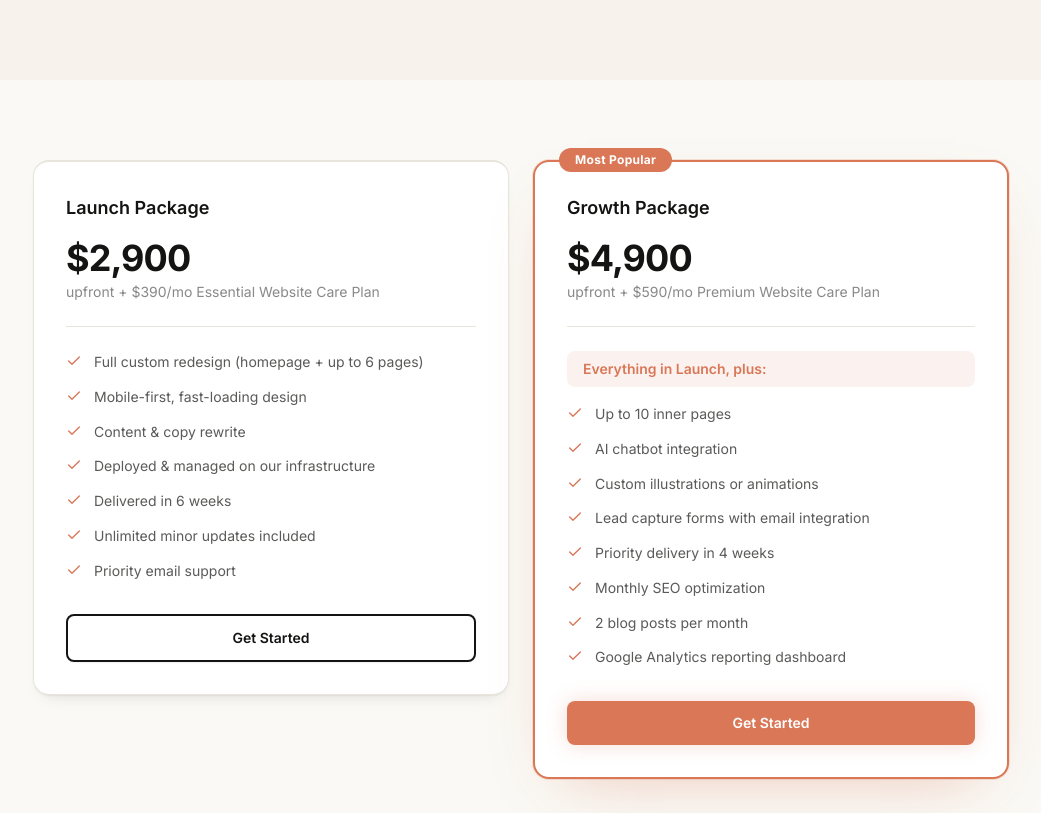
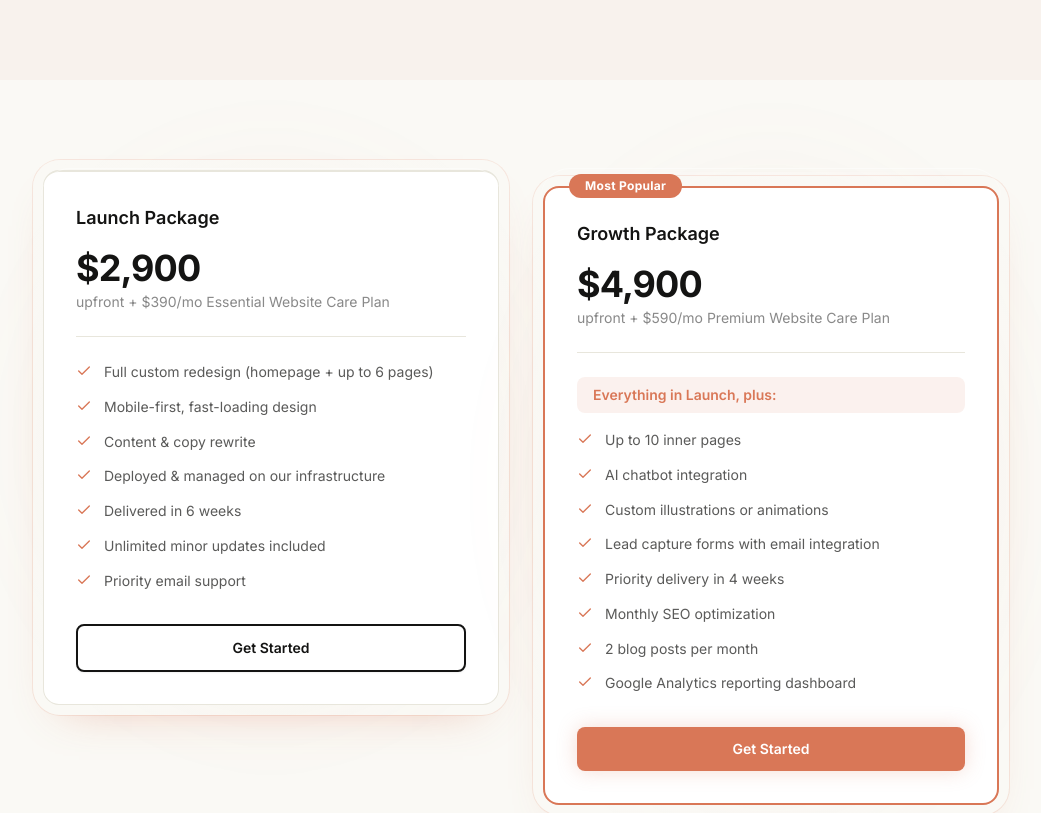
Before and after one commit to Revauri/revauri-sites, a Next.js app in the folder revauri-site/: page /pricing in a window 1280 px wide. Shown: the part 400-1213 px from the top of the page, without its empty margins (119-1160 px from the left). Built offline with nearby package versions, Linux system fonts and the light colour scheme.

Commit message:
Add BlendedDemoFrame wrapper to hero mockup, portfolio cards, pricing cards, and about headshot

```diff
--- a/revauri-site/app/about/page.tsx
+++ b/revauri-site/app/about/page.tsx
@@ -3,6 +3,7 @@ import Link from "next/link";
 import { ArrowRight, Zap, Shield, Code, Users, Palette, BarChart3 } from "lucide-react";
 import { PageHero, GradientText } from "@/components/page-hero";
 import { FadeInWhenVisible, StaggerChildren } from "@/components/motion-wrappers";
+import BlendedDemoFrame from "@/components/blended-demo-frame";
 
 export const metadata: Metadata = {
   title: "About — Revauri",
@@ -67,19 +68,15 @@ export default function AboutPage() {
         <div className="mx-auto max-w-5xl px-6">
           <div className="grid grid-cols-1 items-center gap-12 lg:grid-cols-[auto_1fr] lg:gap-16">
             <FadeInWhenVisible direction="left">
-              <div className="relative mx-auto lg:mx-0">
-                <div
-                  className="absolute -inset-4 rounded-2xl bg-brand-orange/10 blur-2xl"
-                  aria-hidden="true"
-                />
+              <BlendedDemoFrame className="mx-auto w-fit lg:mx-0">
                 <img
                   src="/joseph-headshot.jpg"
                   alt="Joseph Silvagnoli, founder of Revauri"
                   width={224}
                   height={224}
-                  className="relative h-56 w-56 rounded-2xl object-cover object-top ring-1 ring-brand-mid-gray/20 shadow-[var(--shadow-xl)]"
+                  className="h-56 w-56 rounded-2xl object-cover object-top"
                 />
-              </div>
+              </BlendedDemoFrame>
             </FadeInWhenVisible>
 
             <div>
--- a/revauri-site/app/portfolio/page.tsx
+++ b/revauri-site/app/portfolio/page.tsx
@@ -3,6 +3,7 @@ import Link from "next/link";
 import { ArrowRight, ExternalLink } from "lucide-react";
 import { PageHero, GradientText } from "@/components/page-hero";
 import { FadeInWhenVisible, StaggerChildren } from "@/components/motion-wrappers";
+import BlendedDemoFrame from "@/components/blended-demo-frame";
 
 export const metadata: Metadata = {
   title: "Portfolio — Revauri",
@@ -65,10 +66,8 @@ export default function PortfolioPage() {
       <div className="mx-auto max-w-5xl px-6 py-16 lg:py-20">
         <StaggerChildren className="grid grid-cols-1 gap-6 md:grid-cols-2">
           {PROJECTS.map((project) => (
-            <div
-              key={project.name}
-              className="group overflow-hidden rounded-2xl border border-brand-light-gray/60 bg-brand-white shadow-[var(--shadow-md)] transition-all duration-300 hover:-translate-y-1 hover:shadow-[var(--shadow-xl)] dark:border-brand-mid-gray/20 dark:bg-[#1a1a19]"
-            >
+            <BlendedDemoFrame key={project.name}>
+              <div className="group overflow-hidden rounded-2xl border border-brand-light-gray/60 bg-brand-white dark:border-brand-mid-gray/20 dark:bg-[#1a1a19] transition-all duration-300 hover:-translate-y-1">
                 {/* Placeholder image area */}
                 <div className="relative aspect-[16/9] bg-brand-light-gray/40 dark:bg-brand-mid-gray/10">
                   <div className="absolute inset-0 flex flex-col items-center justify-center gap-3 p-6">
@@ -103,6 +102,7 @@ export default function PortfolioPage() {
                   </span>
                 </div>
               </div>
+            </BlendedDemoFrame>
           ))}
         </StaggerChildren>
       </div>
--- a/revauri-site/app/pricing/page.tsx
+++ b/revauri-site/app/pricing/page.tsx
@@ -3,6 +3,7 @@ import { Check } from "lucide-react";
 import Link from "next/link";
 import { PageHero, GradientText } from "@/components/page-hero";
 import { FadeInWhenVisible, StaggerChildren } from "@/components/motion-wrappers";
+import BlendedDemoFrame from "@/components/blended-demo-frame";
 
 export const metadata: Metadata = {
   title: "Pricing — Revauri",
@@ -61,7 +62,8 @@ export default function PricingPage() {
       <div className="mx-auto max-w-5xl px-6 py-16 lg:py-20">
         <StaggerChildren className="grid grid-cols-1 gap-6 md:grid-cols-2">
           {/* Launch Package */}
-          <div className="flex flex-col rounded-2xl border border-brand-light-gray border-t-2 border-t-brand-light-gray bg-brand-white p-8 shadow-[var(--shadow-md)] transition-all duration-300 hover:-translate-y-1 hover:shadow-[var(--shadow-xl)] dark:border-brand-mid-gray/20 dark:bg-[#1a1a19]">
+          <BlendedDemoFrame>
+          <div className="flex flex-col rounded-2xl border border-brand-light-gray border-t-2 border-t-brand-light-gray bg-brand-white p-8 transition-all duration-300 hover:-translate-y-1 dark:border-brand-mid-gray/20 dark:bg-[#1a1a19]">
             <h3 className="text-lg font-semibold text-brand-dark dark:text-brand-cream">
               Launch Package
             </h3>
@@ -93,10 +95,12 @@ export default function PricingPage() {
               </Link>
             </div>
           </div>
+          </BlendedDemoFrame>
 
           {/* Growth Package */}
-          <div className="relative flex flex-col rounded-2xl border-2 border-brand-orange bg-brand-white p-8 shadow-[var(--shadow-glow)] transition-all duration-300 hover:-translate-y-1 hover:shadow-2xl dark:bg-[#1a1a19]">
-            <div className="absolute -top-3.5 left-6 rounded-full bg-brand-orange px-4 py-1 text-xs font-bold tracking-wide text-white">
+          <BlendedDemoFrame className="pt-4">
+          <div className="relative flex flex-col rounded-2xl border-2 border-brand-orange bg-brand-white p-8 transition-all duration-300 hover:-translate-y-1 dark:bg-[#1a1a19]">
+            <div className="absolute -top-3.5 left-6 z-10 rounded-full bg-brand-orange px-4 py-1 text-xs font-bold tracking-wide text-white">
               Most Popular
             </div>
             <h3 className="text-lg font-semibold text-brand-dark dark:text-brand-cream">
@@ -133,6 +137,7 @@ export default function PricingPage() {
               </Link>
             </div>
           </div>
+          </BlendedDemoFrame>
         </StaggerChildren>
 
         {/* Certainty block */}
--- /dev/null
+++ b/revauri-site/components/blended-demo-frame.tsx
@@ -0,0 +1,53 @@
+/**
+ * BlendedDemoFrame — premium glassmorphism wrapper for demo/showcase content.
+ *
+ * Adapted from the Ultaura landing page pattern, re-themed for Revauri's
+ * brand-orange (#D97757) palette.
+ *
+ * Visual layers (outside → inside):
+ *  1. OUTER GLOW        — soft orange radial gradient, blurred behind the card
+ *  2. TOP HIGHLIGHT      — white radial gradient at top for a glossy sheen
+ *  3. MAIN FRAME         — gradient bg + thin ring + orange drop-shadow
+ *  4. EDGE VIGNETTE      — radial mask + inset shadow that fades edges inward
+ *  5. GLOSSY INSET       — top white line + bottom dark shadow for depth
+ *
+ * Tweak guide:
+ *  • Glow color/spread  → layer 1 rgba values & -inset-7 / blur-2xl
+ *  • Ring brightness     → ring-brand-orange/<opacity> on layer 3
+ *  • Drop-shadow color   → shadow-[…] rgba on layer 3
+ *  • Top shine intensity → layer 2 & layer 5 white alpha values
+ *  • Inner fade strength → edgeFade percentages & layer 4 inset shadow alpha
+ */
+
+function BlendedDemoFrame(props: React.PropsWithChildren<{ className?: string }>) {
+  return (
+    <div className={`relative isolate w-full${props.className ? ` ${props.className}` : ""}`}>
+      {/* 1 · OUTER GLOW — orange radial blur behind the entire frame */}
+      <div
+        aria-hidden="true"
+        className="pointer-events-none absolute -inset-7 rounded-[2rem] bg-[radial-gradient(ellipse_at_center,rgba(217,119,87,0.18)_0%,rgba(217,119,87,0.06)_38%,rgba(217,119,87,0)_72%)] blur-2xl"
+      />
+
+      {/* 2 · TOP HIGHLIGHT — subtle white sheen at the top */}
+      <div
+        aria-hidden="true"
+        className="pointer-events-none absolute inset-3 rounded-[1.7rem] bg-[radial-gradient(ellipse_at_top,rgba(255,255,255,0.30)_0%,rgba(255,255,255,0)_62%)]"
+      />
+
+      {/* 3 · MAIN FRAME — gradient bg, ring border, and orange drop-shadow */}
+      <div className="relative rounded-[1.7rem] bg-gradient-to-br from-brand-cream/70 via-brand-cream/35 to-transparent p-2.5 ring-1 ring-brand-orange/15 shadow-[0_20px_45px_-30px_rgba(217,119,87,0.45)] dark:from-brand-dark/70 dark:via-brand-dark/35">
+        <div className="rounded-[1.35rem]">{props.children}</div>
+      </div>
+
+      {/* 4 · EDGE VIGNETTE — removed (was adding a gray overlay) */}
+
+      {/* 5 · GLOSSY INSET — top white highlight only (bottom shadow removed) */}
+      <div
+        aria-hidden="true"
+        className="pointer-events-none absolute inset-2 rounded-[1.8rem] shadow-[inset_0_1px_0_rgba(255,255,255,0.40)]"
+      />
+    </div>
+  );
+}
+
+export default BlendedDemoFrame;
--- a/revauri-site/components/hero.tsx
+++ b/revauri-site/components/hero.tsx
@@ -5,6 +5,7 @@ import { useRef, useState } from "react";
 import { Check, Eye, ArrowRight, ChevronLeft, ChevronRight, X } from "lucide-react";
 import { useReducedMotion } from "framer-motion";
 import { FadeInWhenVisible } from "./motion-wrappers";
+import BlendedDemoFrame from "./blended-demo-frame";
 
 function BeforeAfterMockup() {
   const prefersReducedMotion = useReducedMotion();
@@ -38,7 +39,8 @@ function BeforeAfterMockup() {
   };
 
   return (
-    <div className="relative rounded-2xl border border-brand-light-gray/40 bg-brand-white/50 p-1 shadow-[var(--shadow-xl)] dark:border-brand-mid-gray/20 dark:bg-[#1a1a19]/50">
+    <BlendedDemoFrame>
+    <div className="relative rounded-2xl border border-brand-light-gray/40 bg-brand-white/80 p-1 dark:border-brand-mid-gray/20 dark:bg-[#1a1a19]/80">
       {/* Mock browser chrome */}
       <div className="rounded-t-xl bg-brand-cream/80 px-4 pt-3 pb-2 dark:bg-brand-dark/80">
         <div className="flex items-center gap-2">
@@ -401,6 +403,7 @@ function BeforeAfterMockup() {
         Your site, reimagined
       </div>
     </div>
+    </BlendedDemoFrame>
   );
 }
 
```
Lines whose indentation alone changed are shown as unchanged.
